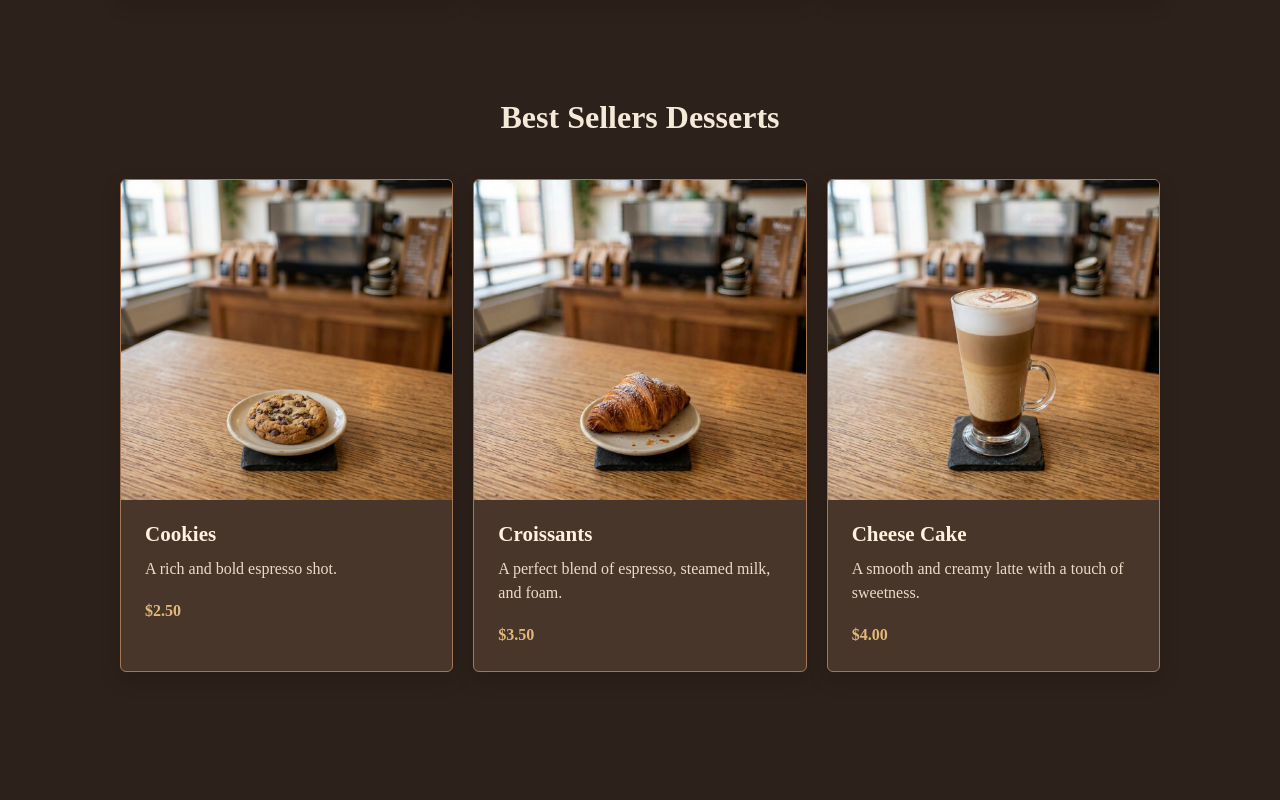
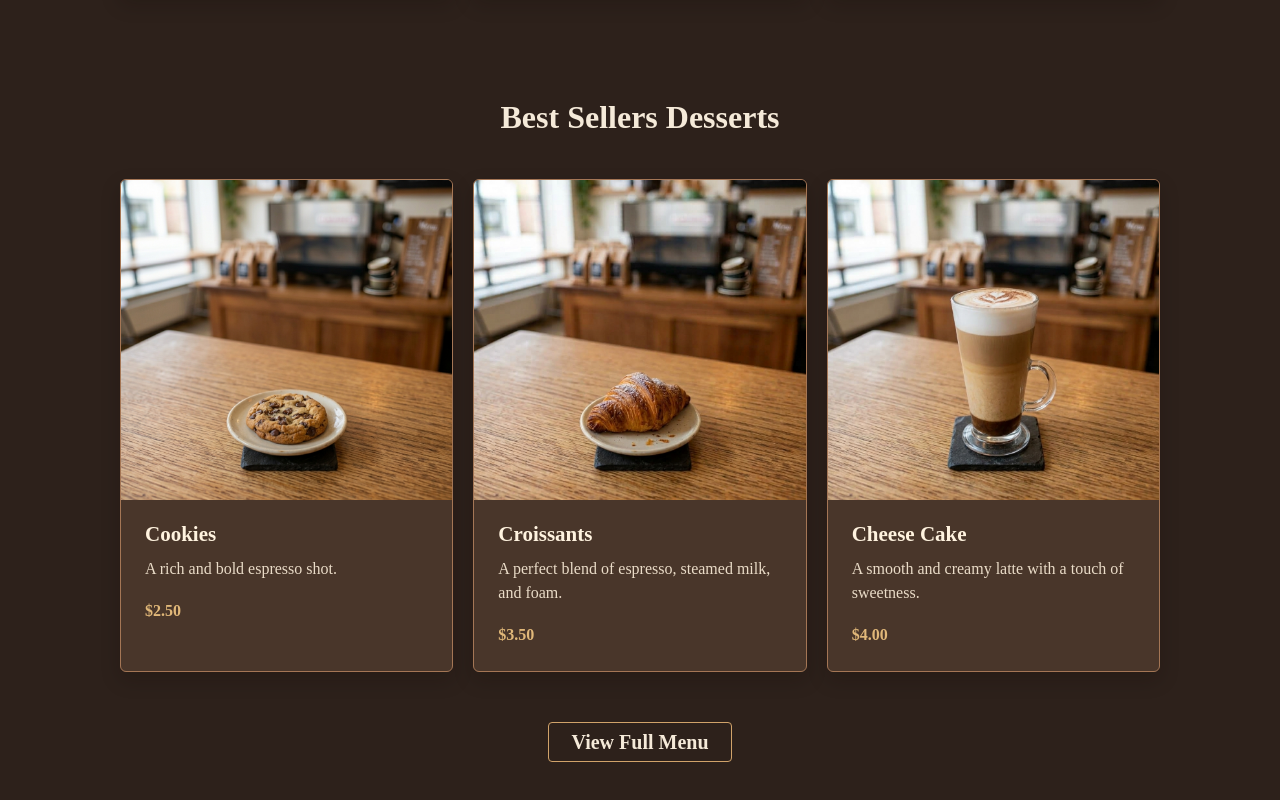
Before and after one commit to Akram-Osama/The-Daily-Grind, a website built with Vite: page cafe-web/index.html in a window 1280 px wide. Shown: the part 1987-2787 px from the top of the page. Before the commit the page ends 2747 px from the top, so only its background shows below. Built offline with nearby package versions, Linux system fonts and the light colour scheme.

Commit message:
add view full menu button

```diff
--- a/cafe-web/index.html
+++ b/cafe-web/index.html
@@ -109,6 +109,9 @@
         <p class="price">$4.00</p>
       </div>
     </div>
+    <div class="full-menu-wrap">
+      <button class="full-menu-button" type="button">View Full Menu</button>
+    </div>
   </section>
 </body>
 
--- a/cafe-web/src/style.css
+++ b/cafe-web/src/style.css
@@ -221,6 +221,32 @@ header {
   padding-bottom: 1px;
 }
 
+.full-menu-wrap {
+  display: flex;
+  justify-content: center;
+  margin-top: 50px;
+}
+
+.full-menu-button {
+  min-height: 40px;
+  padding: 0 22px;
+  border: 1px solid #d1a36a;
+  border-radius: 4px;
+  background: transparent;
+  color: #f5ead9;
+  cursor: pointer;
+  font: inherit;
+  font-size: 20px;
+  font-weight: 600;
+  transition: background-color 200ms ease, color 200ms ease;
+}
+
+.full-menu-button:hover,
+.full-menu-button:focus-visible {
+  background: #d1a36a;
+  color: #2d211b;
+}
+
 .cards {
   display: grid;
   grid-template-columns: repeat(3, minmax(0, 1fr));
```
